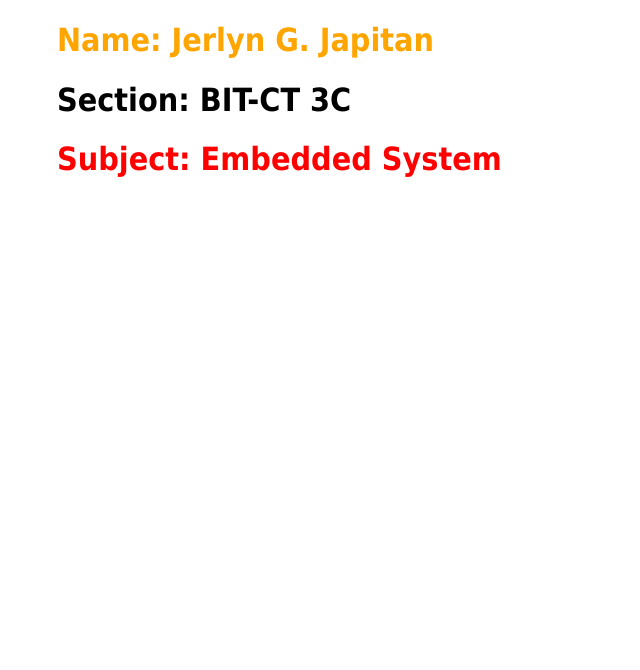
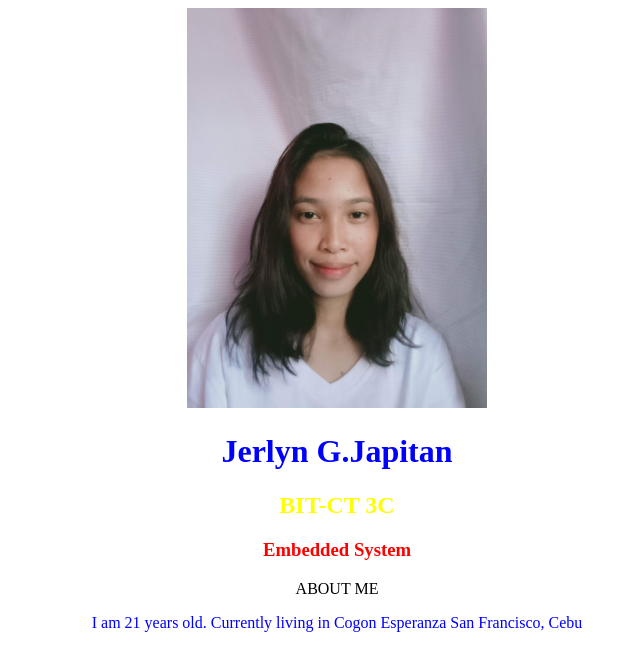
Before and after one commit to Jerlyn30/html, a plain HTML site: page index.html in a window 1280 px wide. Shown: the whole page, without its empty margins (303-943 px from the left). Drawn offline with Linux system fonts and the light colour scheme.

Commit message:
this is my first commit

```diff
--- a/index.html
+++ b/index.html
@@ -1,14 +1,16 @@
 <!DOCTYPE html>
 <html>
-<head>
-<title>Profile  Information</title>
-<style>
-html { color-scheme: light dark; }
-body { width: 35em; margin: 0 auto;
-font-family: Tahoma, Verdana, Arial, sans-serif; }
-</style>
-</head>
 <body>
-<h1 style="color:Orange;"> Name: Jerlyn G. Japitan</h1>
-<h1 style="color:Bronze;"> Section: BIT-CT 3C</h1>
-<h1 style="color:Red;"> Subject: Embedded System</h1>
+<center>
+    <img src="jerlyn.jpeg" width="300" alt="jerlyn" class=""
+
+</center>
+
+    <h1 style="font-size:20;color:blue;">Jerlyn G.Japitan</h1>
+    <h2 style="font-size:20;color:yellow;">BIT-CT 3C</h2>
+    <h3 style="font-size:20;color:red;">Embedded System</h3>
+    <p style="color:black;"> ABOUT ME</p>
+    <p style="color:blue;"> I am 21 years old. Currently living in Cogon Esperanza San Francisco, Cebu</p>
+
+</body>
+</html>
```
